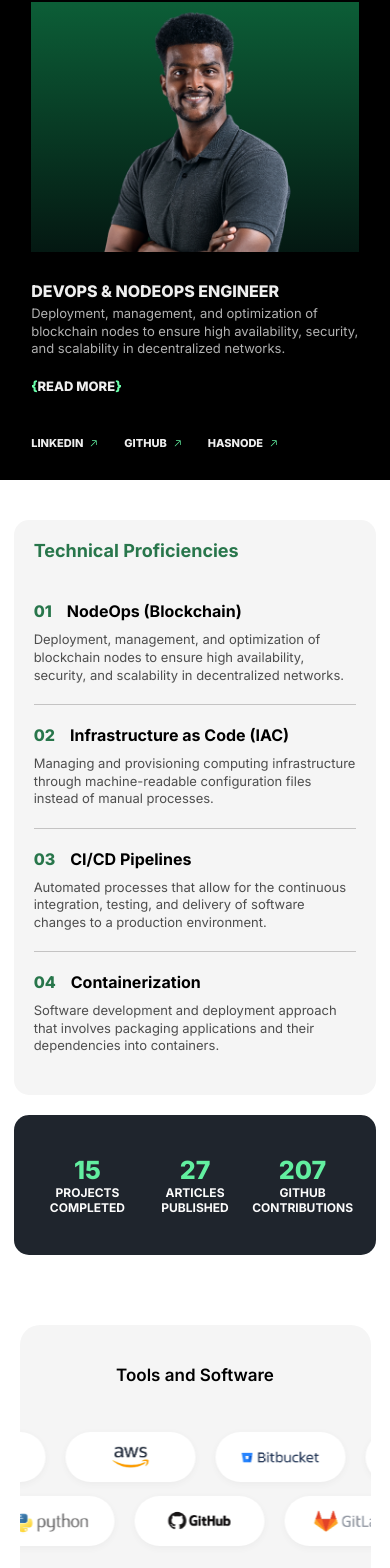
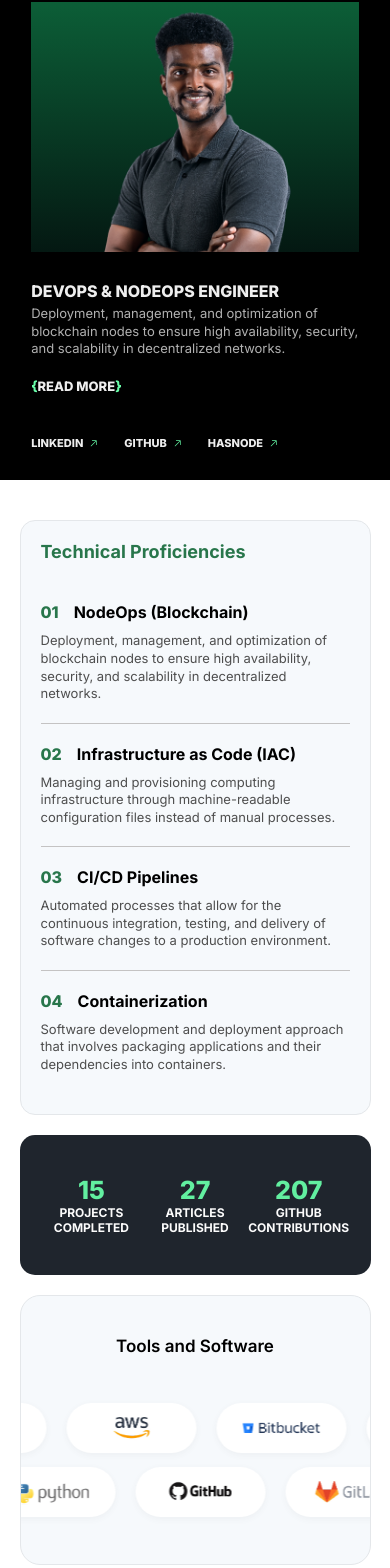
Before and after one commit to charliepoker/portfolio-website, a Next.js app: page / in a window 390 px wide. Shown: the part 155-1723 px from the top of the page. Built offline with nearby package versions, Linux system fonts and the light colour scheme.

Commit message:
Tools and Software

```diff
--- a/app/page.module.css
+++ b/app/page.module.css
@@ -9,8 +9,9 @@
 .techData {
     flex: 2.7;
     border-radius: 2rem;
-    background: #F5F5F5;
+    background: #f6f9fc;
     padding: 3rem 4rem;
+    border: 1px solid #e4e7ea;
 }
 .techData h3 {
     font-size: 2.4rem;
@@ -234,7 +235,7 @@
 
 @media (max-width:600px) {
     .tech {
-    padding: 4rem 3.5% 2rem 3.5%;
+    padding: 4rem 5% 2rem 5%;
 }
 
 .techData {
--- a/components/MyTools/styles.module.css
+++ b/components/MyTools/styles.module.css
@@ -38,11 +38,13 @@
 }
 
 .toolsSliderCtn {
-    background: #f5f5f5;
+    background: #f6f9fc;
     padding: 5rem 0rem 5rem 0rem;
     border-radius: 2rem;
     display: flex;
     flex-direction: column;
+        border: 1px solid #e4e7ea;
+
 }
 
 .toolsSliderCtn h3{
@@ -104,7 +106,7 @@
 
 @media (max-width:850px) {
     .toolsCtn {
-    padding: 5rem 5%;
+    padding: 0rem 5% 5rem 5%;
     /* background: grey; */
 }
 
--- a/components/Navbar/MobileNav/styles.module.css
+++ b/components/Navbar/MobileNav/styles.module.css
@@ -57,6 +57,7 @@
     height: auto;
     width: 55%;
     z-index: 9999999;
+    opacity:0;
 }
 
 .links ul {
```
